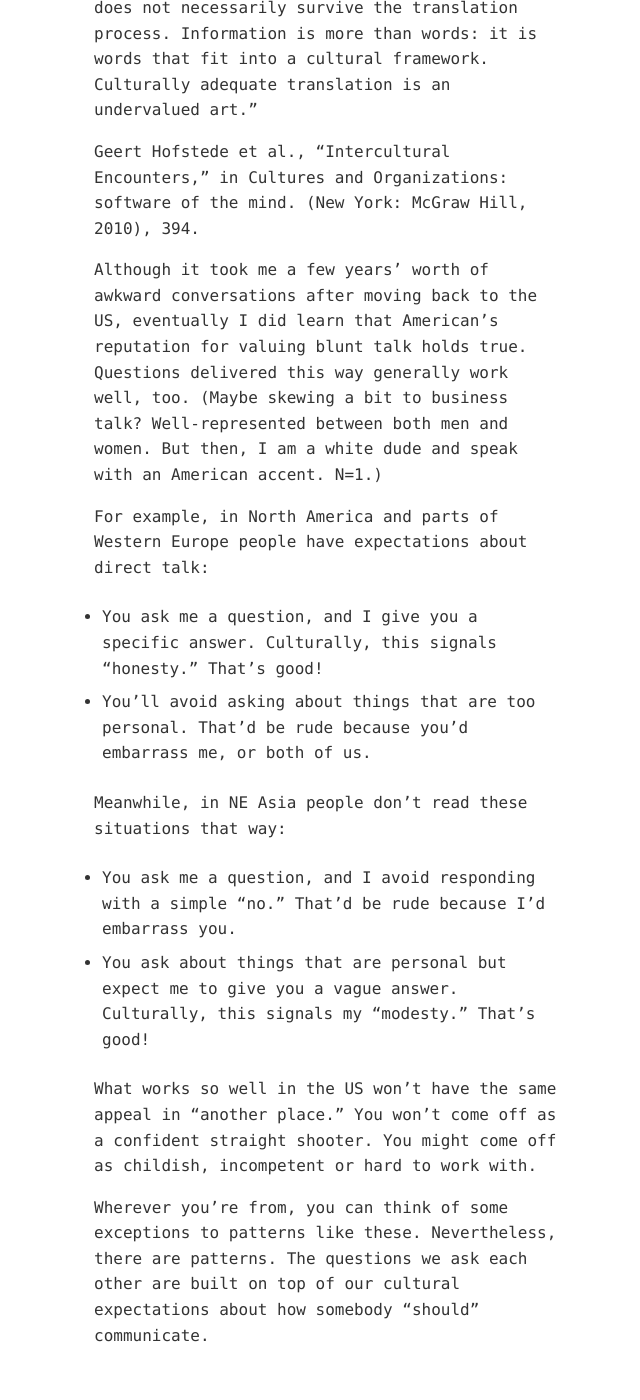
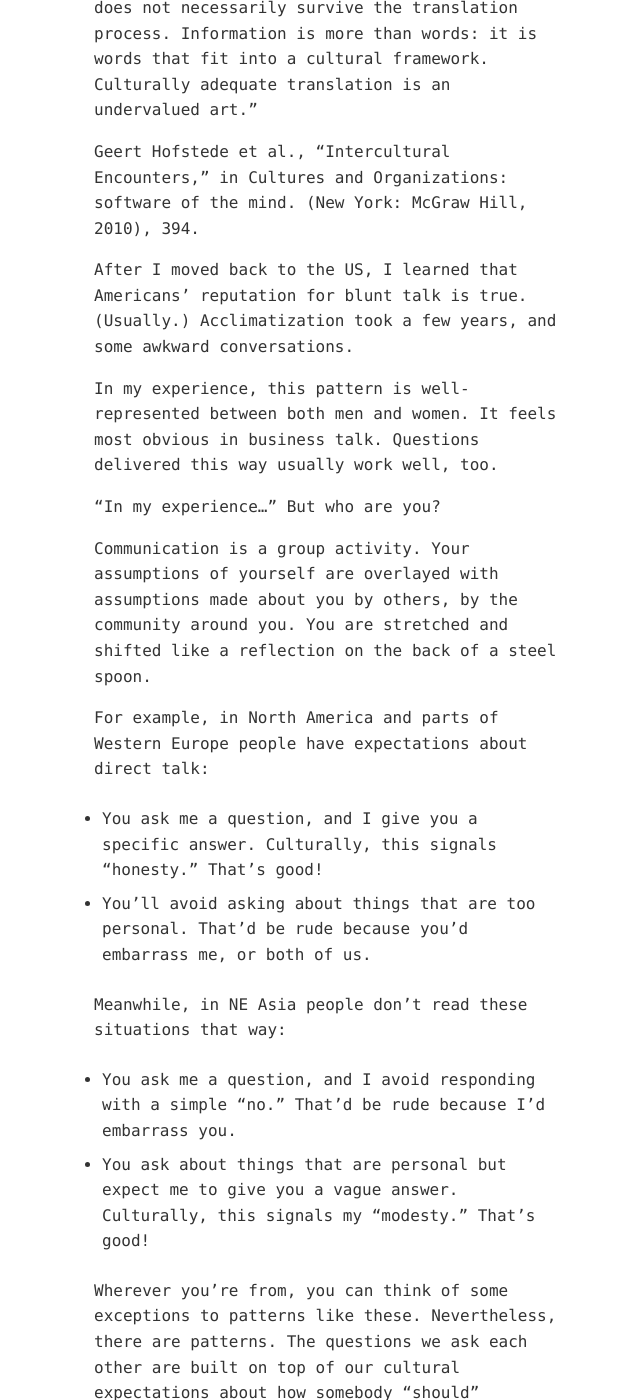
Before and after one commit to zachmccabe/zachmccabe.github.io, a Jekyll site: the page built from _travel/dumb-questions.md, in a window 1280 px wide and 1400 px high, scrolled down 2691 px. Shown: the whole window, without its empty margins (314-954 px from the left). Built offline with Jekyll 4.4.1, drawn with Linux system fonts in a browser that asks for light colours; some of the changed text lies outside the part shown.

Commit message:
Update dumb-questions.md
Copy tweaks for clarity. Fixing a typo.

```diff
--- a/_travel/dumb-questions.md
+++ b/_travel/dumb-questions.md
@@ -54,7 +54,13 @@ When you're working across cultures or languages it's important to think about h
 >
 > Geert Hofstede et al., "Intercultural Encounters," in Cultures and Organizations: software of the mind. (New York: McGraw Hill, 2010), 394.
 
-Although it took me a few years' worth of awkward conversations after moving back to the US, eventually I did learn that American's reputation for valuing blunt talk holds true. Questions delivered this way generally work well, too. (Maybe skewing a bit to business talk? Well-represented between both men and women. But then, I am a white dude and speak with an American accent. N=1.)
+After I moved back to the US, I learned that Americans' reputation for blunt talk is true. (Usually.) Acclimatization took a few years, and some awkward conversations.
+
+In my experience, this pattern is well-represented between both men and women. It feels most obvious in business talk. Questions delivered this way usually work well, too.
+
+"In my experience..." But who are you?
+
+Communication is a group activity. Your assumptions of yourself are overlayed with assumptions made about you by others, by the community around you. You are stretched and shifted like a reflection on the back of a steel spoon.
 
 For example, in North America and parts of Western Europe people have expectations about direct talk:
 
@@ -66,6 +72,8 @@ Meanwhile, in NE Asia people don't read these situations that way:
 + You ask me a question, and I avoid responding with a simple "no." That'd be rude because I'd embarrass you.
 + You ask about things that are personal but expect me to give you a vague answer. Culturally, this signals my "modesty." That's good!
 
-What works so well in the US won't have the same appeal in "another place." You won't come off as a confident straight shooter. You might come off as childish, incompetent or hard to work with.
+Wherever you're from, you can think of some exceptions to patterns like these. Nevertheless, there are patterns. The questions we ask each other are built on top of our cultural expectations about how somebody "should" communicate.
 
-Wherever you're from, you can think of some exceptions to patterns like these. Nevertheless, there are patterns. The questions we ask each other are built on top of our cultural expectations about how somebody "should" communicate.
+What works so well in one community won't have the same appeal in "another place." The social signals for confident and trustworthy might be different here. You might come off as childish, incompetent or hard to work with.
+
+In the context of cross-cultural communication, I've learned that I will confuse myself by asking, "what signals am I sending?" It's more productive to ask, "what signals is this community scanning for?" Framing the question this way gives you options to choose the route forward. That is still a lot, I know. It doesn't need to be perfect. Navigate by dead-reckoning. Adjust your course when needed. You will get there.
```
